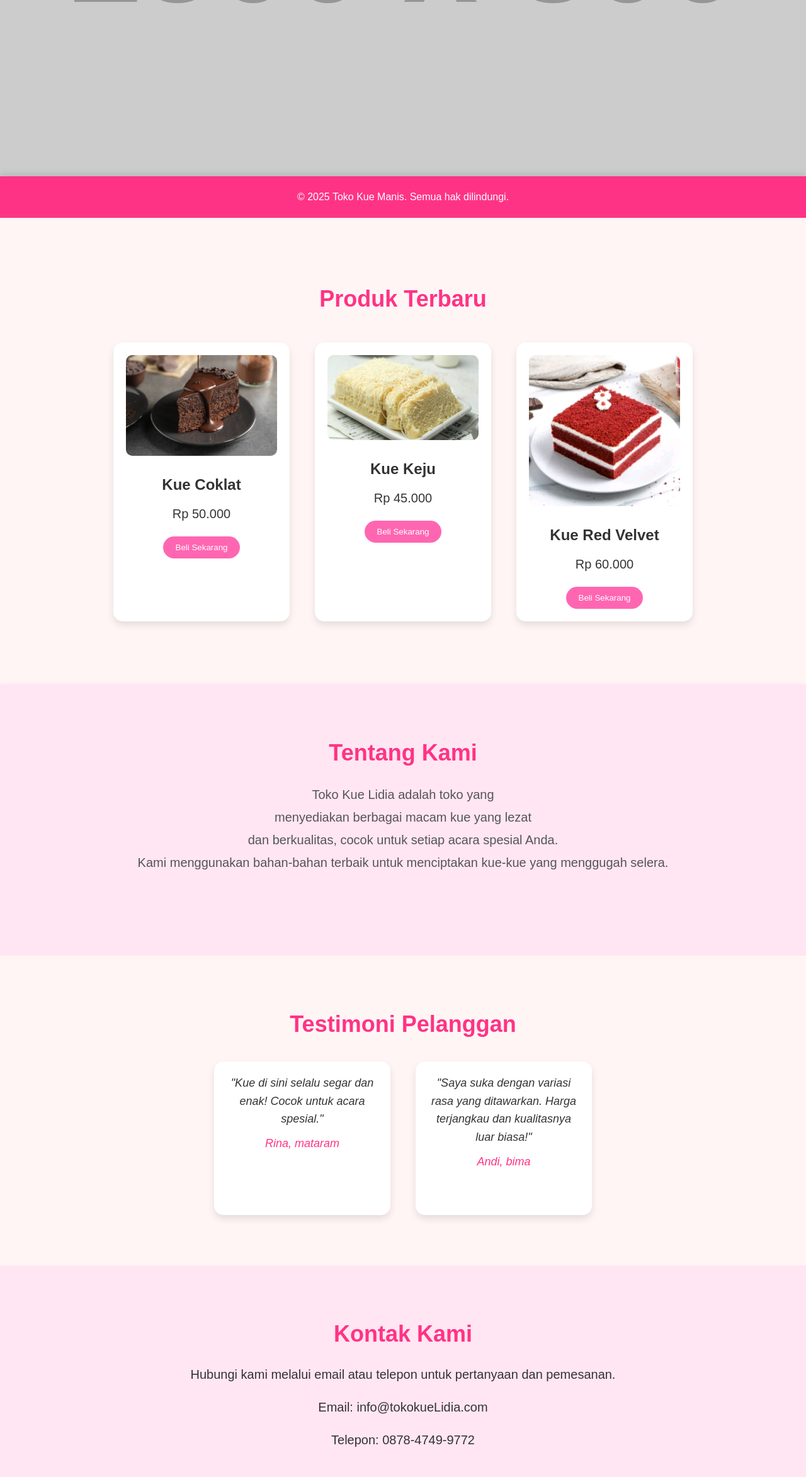
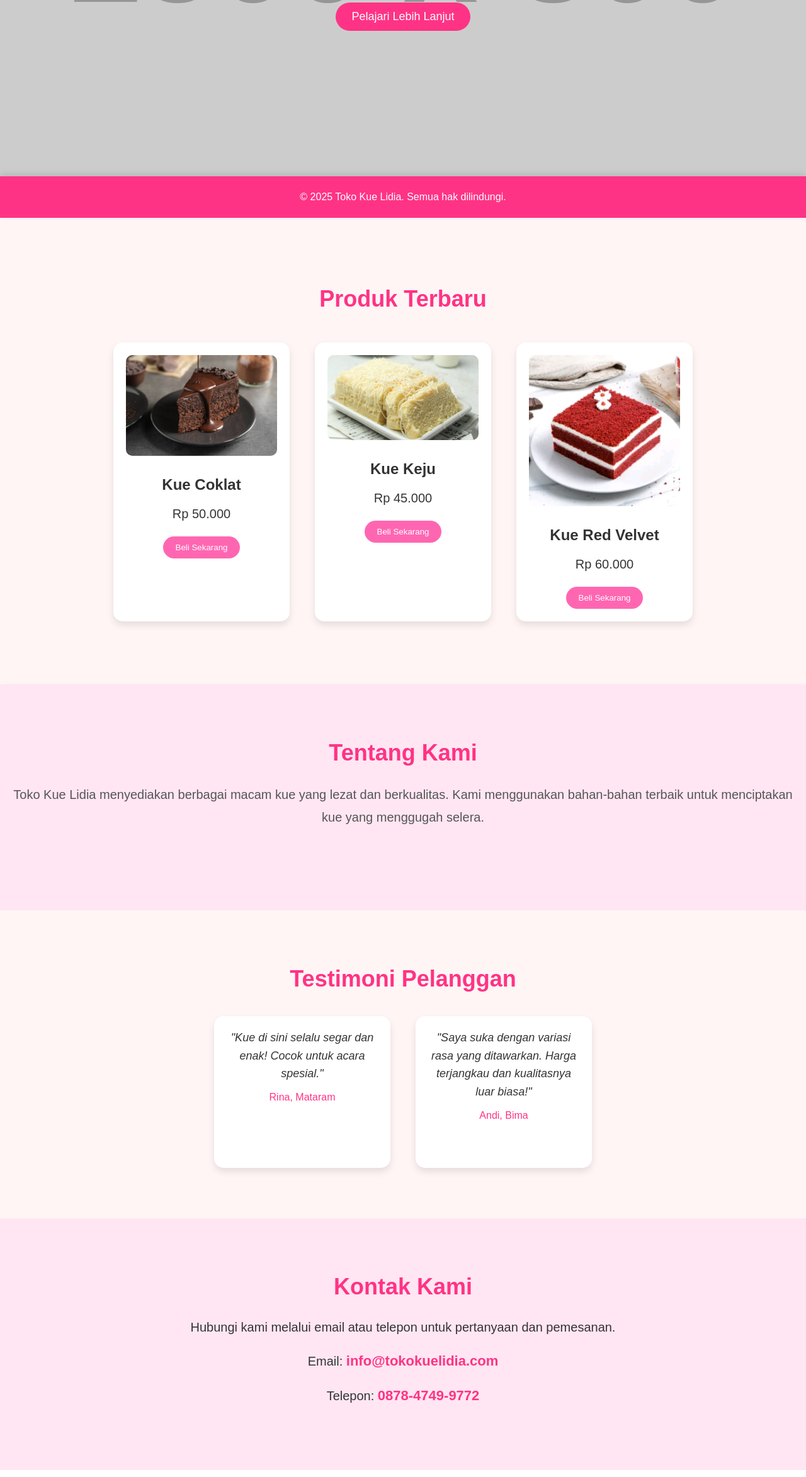
Before and after one commit to lidiacaantek/my-website, a plain HTML site: page index.html in a window 1280 px wide. Shown: the part 454-2800 px from the top of the page at 63% size. Drawn offline with Linux system fonts and the light colour scheme; files that its build step writes are made by us from their sources; placeholder pictures from the web are drawn by us; files whose address does not match are found by name.

Commit message:
Update index.html

```diff
--- a/index.html
+++ b/index.html
@@ -4,8 +4,8 @@
     <meta charset="UTF-8">
     <meta name="viewport" content="width=device-width, initial-scale=1.0">
     <meta http-equiv="X-UA-Compatible" content="ie=edge">
-    <title>Toko Kue Manis</title>
-    <link rel="stylesheet" href="css/styles.css">
+    <title>Toko Kue Lidia</title>
+    <link rel="stylesheet" href="styles.css">
 </head>
 <body>
 
@@ -31,6 +31,7 @@
         <div class="hero-text">
             <h2>Kue Lezat untuk Setiap Momen</h2>
             <p>Dapatkan kue-kue segar dan lezat hanya di Toko Kue Lidia!</p>
+            <button>Pelajari Lebih Lanjut</button>
         </div>
     </section>
 
@@ -39,19 +40,19 @@
         <h2>Produk Terbaru</h2>
         <div class="produk-list">
             <div class="produk-item">
-                <img src="c.jpg" alt="Kue 1">
+                <img src="c.jpg" alt="Kue Coklat">
                 <h3>Kue Coklat</h3>
                 <p>Rp 50.000</p>
                 <button>Beli Sekarang</button>
             </div>
             <div class="produk-item">
-                <img src="y.jpg" alt="Kue 2">
+                <img src="y.jpg" alt="Kue Keju">
                 <h3>Kue Keju</h3>
                 <p>Rp 45.000</p>
                 <button>Beli Sekarang</button>
             </div>
             <div class="produk-item">
-                <img src="i.jpg" alt="Kue 3">
+                <img src="i.jpg" alt="Kue Red Velvet">
                 <h3>Kue Red Velvet</h3>
                 <p>Rp 60.000</p>
                 <button>Beli Sekarang</button>
@@ -62,10 +63,7 @@
     <!-- Tentang Kami -->
     <section id="tentang" class="tentang">
         <h2>Tentang Kami</h2>
-        <p>Toko Kue Lidia adalah toko yang<br>
-             menyediakan berbagai macam kue yang lezat <br>
-             dan berkualitas, cocok untuk setiap acara spesial Anda.<br>
-              Kami menggunakan bahan-bahan terbaik untuk menciptakan kue-kue yang menggugah selera.</p>
+        <p>Toko Kue Lidia menyediakan berbagai macam kue yang lezat dan berkualitas. Kami menggunakan bahan-bahan terbaik untuk menciptakan kue yang menggugah selera.</p>
     </section>
 
     <!-- Testimoni -->
@@ -74,11 +72,11 @@
         <div class="testimoni-list">
             <div class="testimoni-item">
                 <p>"Kue di sini selalu segar dan enak! Cocok untuk acara spesial."</p>
-                <p><strong>Rina, mataram</strong></p>
+                <strong>Rina, Mataram</strong>
             </div>
             <div class="testimoni-item">
                 <p>"Saya suka dengan variasi rasa yang ditawarkan. Harga terjangkau dan kualitasnya luar biasa!"</p>
-                <p><strong>Andi, bima</strong></p>
+                <strong>Andi, Bima</strong>
             </div>
         </div>
     </section>
@@ -87,13 +85,13 @@
     <section id="kontak" class="kontak">
         <h2>Kontak Kami</h2>
         <p>Hubungi kami melalui email atau telepon untuk pertanyaan dan pemesanan.</p>
-        <p>Email: info@tokokueLidia.com</p>
-        <p>Telepon: 0878-4749-9772</p>
+        <p>Email: <a href="mailto:info@tokokuelidia.com">info@tokokuelidia.com</a></p>
+        <p>Telepon: <a href="tel:087847499772">0878-4749-9772</a></p>
     </section>
 
     <!-- Footer -->
     <footer>
-        <p>&copy; 2025 Toko Kue Manis. Semua hak dilindungi.</p>
+        <p>&copy; 2025 Toko Kue Lidia. Semua hak dilindungi.</p>
     </footer>
 
 </body>
```
